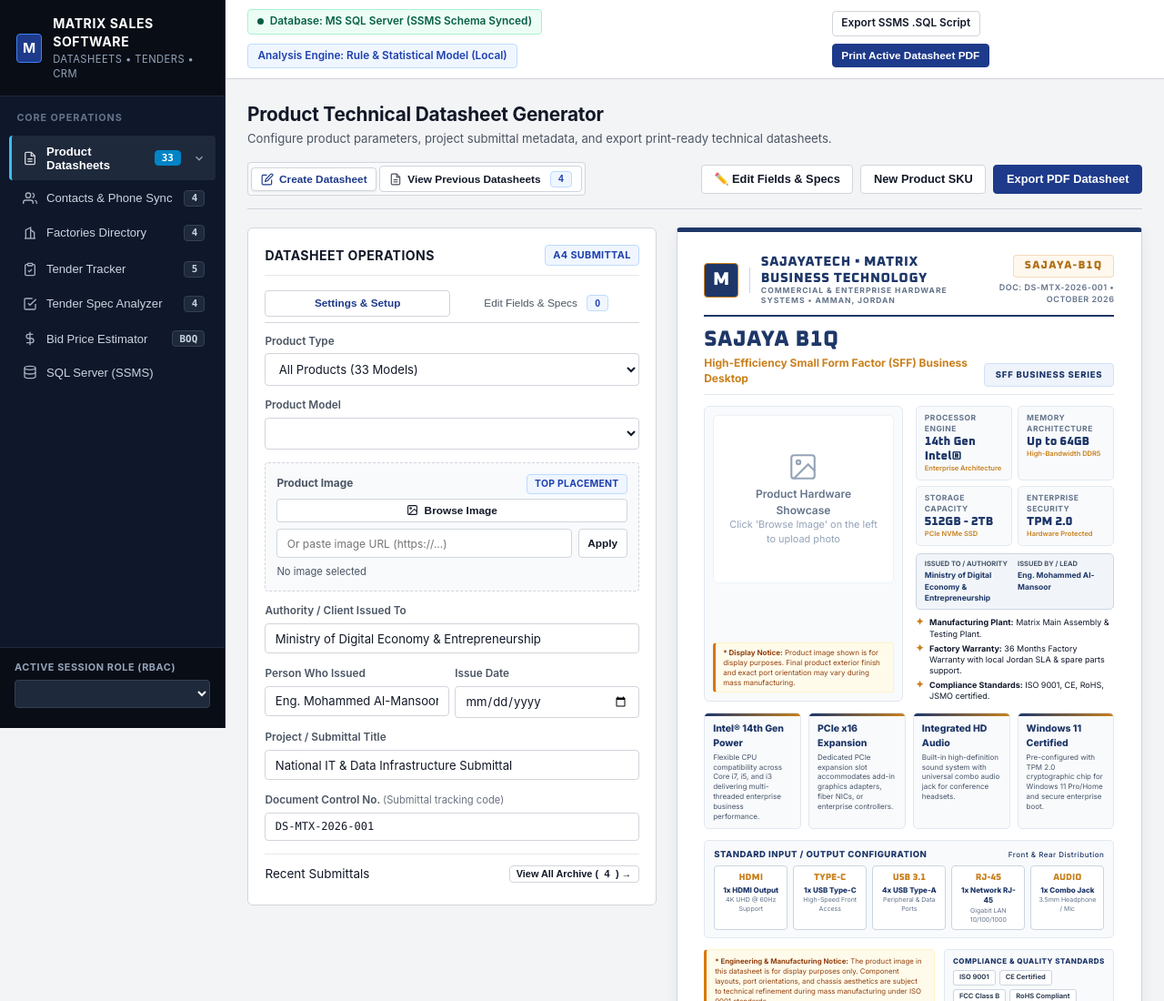
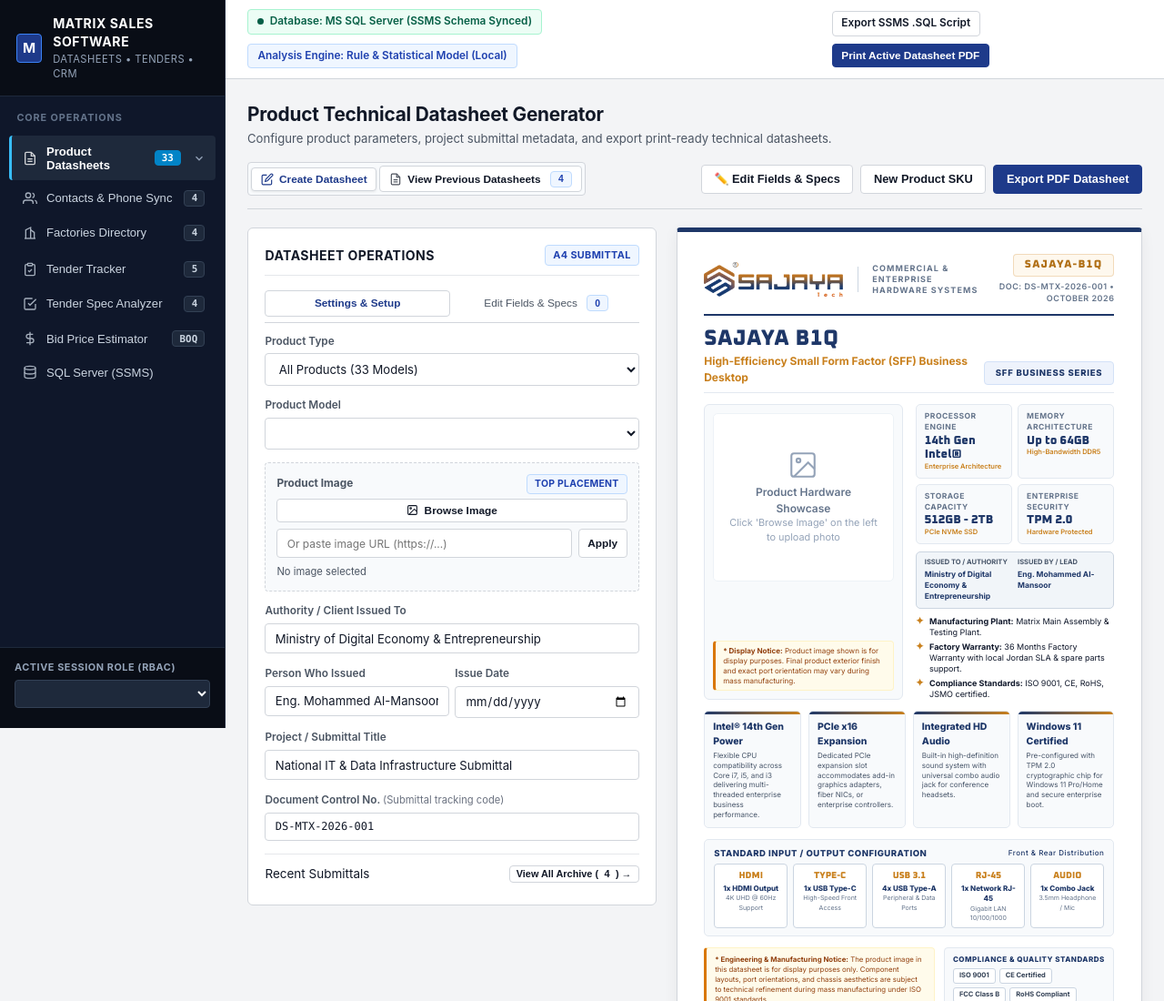
Before and after one commit to mohammedfarhoodh/matrix-sales-software, a website: page public/index.html in a window 1280 px wide. Shown: the top 1100 px of the page at 91% size. Drawn offline with Linux system fonts and the light colour scheme; no server answers.

Commit message:
feat(datasheet): integrate sajaytech official logo and brand name from reference

```diff
--- a/public/index.html
+++ b/public/index.html
@@ -347,12 +347,9 @@
               <!-- Header -->
               <header class="ds-header">
                 <div class="brand-group">
-                  <div class="brand-mark-sajaya" id="dsBrandMark">M</div>
+                  <img src="sajaya-tech-logo.png" id="dsBrandLogo" class="brand-logo-img" alt="sajaytech Logo" />
                   <div class="brand-divider"></div>
-                  <div>
-                    <div class="brand-title-sajaya" id="dsFactoryHeaderName">SAJAYATECH • MATRIX BUSINESS TECHNOLOGY</div>
-                    <div class="brand-subtext" id="dsFactoryHeaderSub">COMMERCIAL & ENTERPRISE HARDWARE SYSTEMS • AMMAN, JORDAN</div>
-                  </div>
+                  <span class="brand-subtext" id="dsFactoryHeaderSub" contenteditable="true" spellcheck="false">Commercial & Enterprise Hardware Systems</span>
                 </div>
                 <div class="header-doc-meta">
                   <div class="doc-pill" id="previewSKU" contenteditable="true" spellcheck="false">SAJAYA-B1Q</div>
--- a/public/styles.css
+++ b/public/styles.css
@@ -851,7 +851,13 @@ table.data-table tbody tr:hover th {
 .brand-group {
   display: flex;
   align-items: center;
-  gap: 12px;
+  gap: 16px;
+}
+
+.brand-logo-img {
+  height: 38px;
+  width: auto;
+  object-fit: contain;
 }
 
 .brand-mark-sajaya {
@@ -885,11 +891,11 @@ table.data-table tbody tr:hover th {
 }
 
 .brand-subtext {
-  font-size: 8.5px;
-  font-weight: 700;
-  letter-spacing: 1px;
+  font-size: 9px;
+  font-weight: 700;
+  letter-spacing: 1.1px;
   text-transform: uppercase;
-  color: #64748b;
+  color: var(--text-subtle, #64748b);
   line-height: 1.3;
 }
 
```
Also changed, not shown: public/app.js, public/sajaya-tech-logo.png (added).
